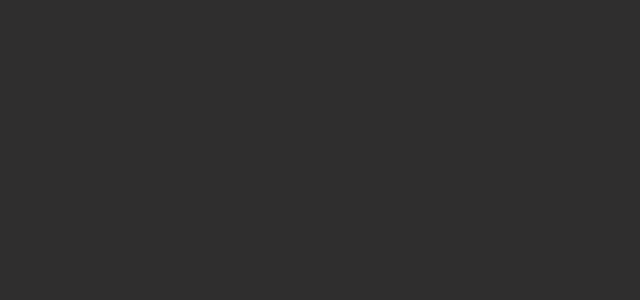
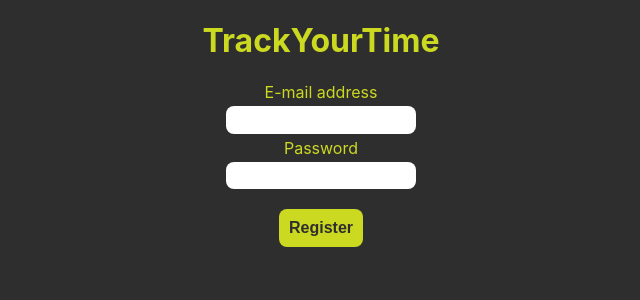
Before and after one commit to betusin/pb138-track-your-time, a React (Vite) app in the folder frontend/: page /register in a window 1280 px wide. Before the commit this address had no page. Shown: the top 300 px of the page, without its empty margins (319-959 px from the left). Built offline with nearby package versions, Linux system fonts and the light colour scheme.

Commit message:
feat(frontend): added Login and Register components

```diff
--- a/frontend/src/RouterLinks.tsx
+++ b/frontend/src/RouterLinks.tsx
@@ -1,6 +1,8 @@
 import { ThemeProvider } from "@mui/material";
 import { BrowserRouter, Route, Routes } from "react-router-dom";
 import App from "./App";
+import { Login } from './components/auth/Login';
+import { Register } from './components/auth/Register';
 import { CreateProject } from "./components/CreateProject";
 import { CreateSession } from "./components/CreateSession";
 import { EditProject } from "./components/EditProject";
@@ -13,6 +15,8 @@
     <ThemeProvider theme={theme}>
       <BrowserRouter>
         <Routes>
+          <Route path="/login" element={<Login />} />
+          <Route path="/register" element={<Register />} />
           <Route path="/" element={<App />} />
           <Route path="/project/add" element={<CreateProject />} />
           <Route path="/project/edit/:id" element={<EditProject />} />
--- /dev/null
+++ b/frontend/src/components/auth/AuthForm.tsx
@@ -0,0 +1,40 @@
+import { SubmitHandler, useForm } from 'react-hook-form';
+
+export interface IFormAuthInput {
+  email: string,
+  password: string,
+}
+
+interface IAuthFormProps {
+  buttonText: string,
+  onSubmit: SubmitHandler<IFormAuthInput>,
+}
+
+export const AuthForm = ({buttonText, onSubmit}: IAuthFormProps) => {
+  const { register, handleSubmit, formState } = useForm<IFormAuthInput>();
+
+  return (
+    <form className="m1" onSubmit={handleSubmit(onSubmit)}>
+      <div>
+        <label>E-mail address</label>
+      </div>
+      <input
+        className={`text-field ${formState.errors.email && "text-field--error"}`}
+        type="text"
+        {...register("email", { required: true })}
+      />
+      <div>
+        <label>Password</label>
+      </div>
+      <input
+        className={`text-field ${formState.errors.password && "text-field--error"}`}
+        type="password"
+        {...register("password", { required: true })}
+      />
+
+      <div className="btn-wrapper">
+        <input className="btn btn--primary" type="submit" value={buttonText} />
+      </div>
+    </form>
+  );
+}
--- /dev/null
+++ b/frontend/src/components/auth/Login.tsx
@@ -0,0 +1,23 @@
+import { SubmitHandler } from 'react-hook-form';
+import { useNavigate } from 'react-router-dom';
+import { AuthForm, IFormAuthInput } from './AuthForm';
+
+export const Login = () => {
+  const navigate = useNavigate();
+
+  const onSubmit: SubmitHandler<IFormAuthInput> = (
+    data: IFormAuthInput
+  ) => {
+    console.log(data);
+    window.alert("you would be logged in");
+
+    navigate("/");
+  };
+
+  return (
+    <div className="App">
+      <h1>TrackYourTime</h1>
+      <AuthForm onSubmit={onSubmit} buttonText="Login" />
+    </div>
+  );
+}
--- /dev/null
+++ b/frontend/src/components/auth/Register.tsx
@@ -0,0 +1,23 @@
+import { SubmitHandler } from 'react-hook-form';
+import { useNavigate } from 'react-router-dom';
+import { AuthForm, IFormAuthInput } from './AuthForm';
+
+export const Register = () => {
+  const navigate = useNavigate();
+
+  const onSubmit: SubmitHandler<IFormAuthInput> = (
+    data: IFormAuthInput
+  ) => {
+    console.log(data);
+    window.alert("you would be registered in");
+
+    navigate("/");
+  };
+
+  return (
+    <div className="App">
+      <h1>TrackYourTime</h1>
+      <AuthForm onSubmit={onSubmit} buttonText="Register" />
+    </div>
+  );
+}
```
